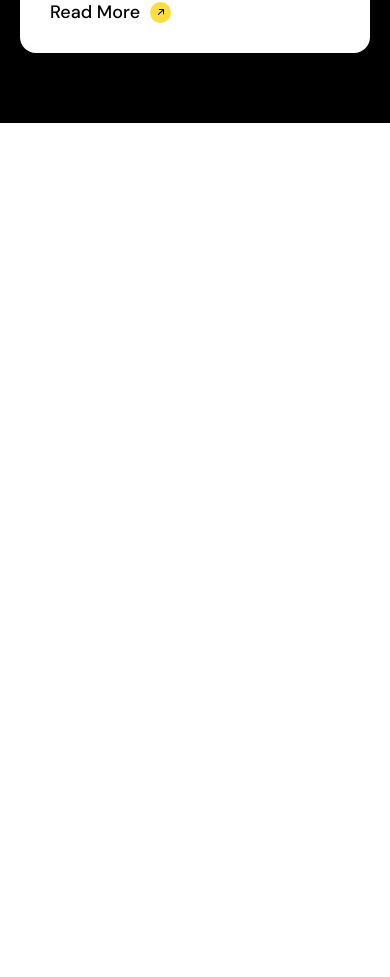
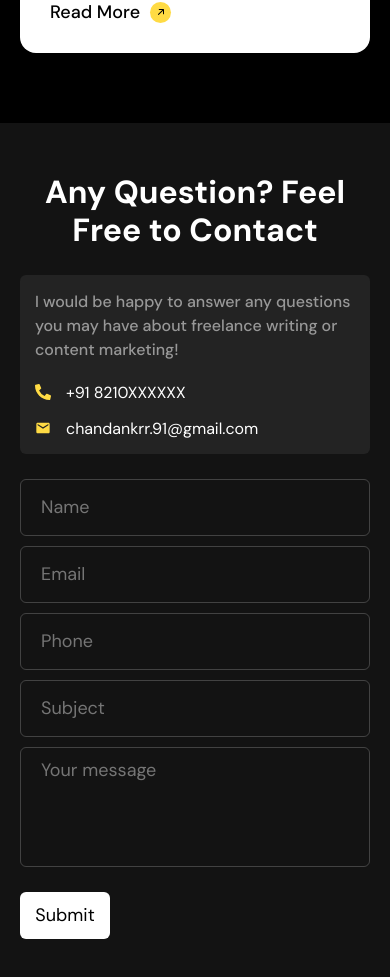
Before and after one commit to chandankrr/personal-portfolio, a React (Create React App) app: page / in a window 390 px wide. Shown: the part 3739-4716 px from the top of the page. Before the commit the page ends 3862 px from the top, so only its background shows below. Built offline with nearby package versions, Linux system fonts and the light colour scheme.

Commit message:
added responsive designed to contact section

```diff
--- a/src/App.js
+++ b/src/App.js
@@ -14,8 +14,8 @@ const App = () => {
       <Skills />
       <Portfolio />
       <Blogs />
-      {/* <Contact />
-      <Footer /> */}
+      <Contact />
+      {/* <Footer /> */}
     </div>
   );
 };
--- a/src/components/contact/contact-info/style.scss
+++ b/src/components/contact/contact-info/style.scss
@@ -3,14 +3,21 @@
 
 .contact-info-box {
   background-color: $black-lighter;
-  width: 335px;
-  padding: 30px;
+  width: 100%;
+  padding: 15px;
   border-radius: 6px;
   color: $gray;
+  @include small-screen {
+    width: 355px;
+    padding: 30px;
+  }
 
   h4 {
-    line-height: 34px;
+    line-height: 24px;
     margin-bottom: 20px;
+    @include small-screen {
+      line-height: 34px;
+    }
   }
 
   .contact-option {
--- a/src/components/contact/form/style.scss
+++ b/src/components/contact/form/style.scss
@@ -2,18 +2,28 @@
   '../../../style-config/variable.scss';
 
 .query-form {
-  width: calc(100% - 375px);
-  margin-left: 20px;
+  width: 100%;
+  @include small-screen {
+    width: calc(100% - 375px);
+    margin-left: 20px;
+  }
 
   form {
     display: flex;
     flex-flow: row wrap;
-    margin-top: -10px;
+    margin-top: 25px;
+    @include small-screen {
+      margin-top: -10px;
+    }
   }
 
   .input-field {
-    width: calc(50% - 20px);
-    margin: 10px;
+    width: 100%;
+    margin-bottom: 10px;
+    @include small-screen {
+      width: calc(50% - 20px);
+      margin: 10px;
+    }
 
     &.full-width {
       width: 100%;
@@ -29,13 +39,12 @@
       padding: 10px 20px;
       color: $white;
       @include typography(18px, 400, 24px);
-
       &:focus {
         border-color: $white;
       }
     }
 
-    textarea {
+    .textarea {
       width: 100%;
       height: 120px;
       border: 1px solid rgba(255, 255, 255, 0.2);
@@ -46,13 +55,12 @@
       color: $white;
       resize: none;
       @include typography(18px, 400, 24px);
-
       &:focus {
         border-color: $white;
       }
     }
 
-    .errors {
+    .error {
       color: $white;
       @include typography(12px, 400, 24px);
     }
@@ -66,8 +74,11 @@
     background: $white;
     border-radius: 6px;
     @include typography(18px, 400, 24px);
-    margin-left: 10px;
     margin-top: 10px;
     cursor: pointer;
+    color: $black;
+    @include small-screen {
+      margin-left: 10px;
+    }
   }
 }
--- a/src/components/contact/style.scss
+++ b/src/components/contact/style.scss
@@ -1,5 +1,12 @@
+@import '../../style-config/mixins.scss';
+
 .contact-content-wrapper {
   display: flex;
   width: 100%;
-  margin-top: 75px;
+  margin-top: 25px;
+  flex-direction: column;
+  @include small-screen {
+    margin-top: 75px;
+    flex-direction: row;
+  }
 }
```
